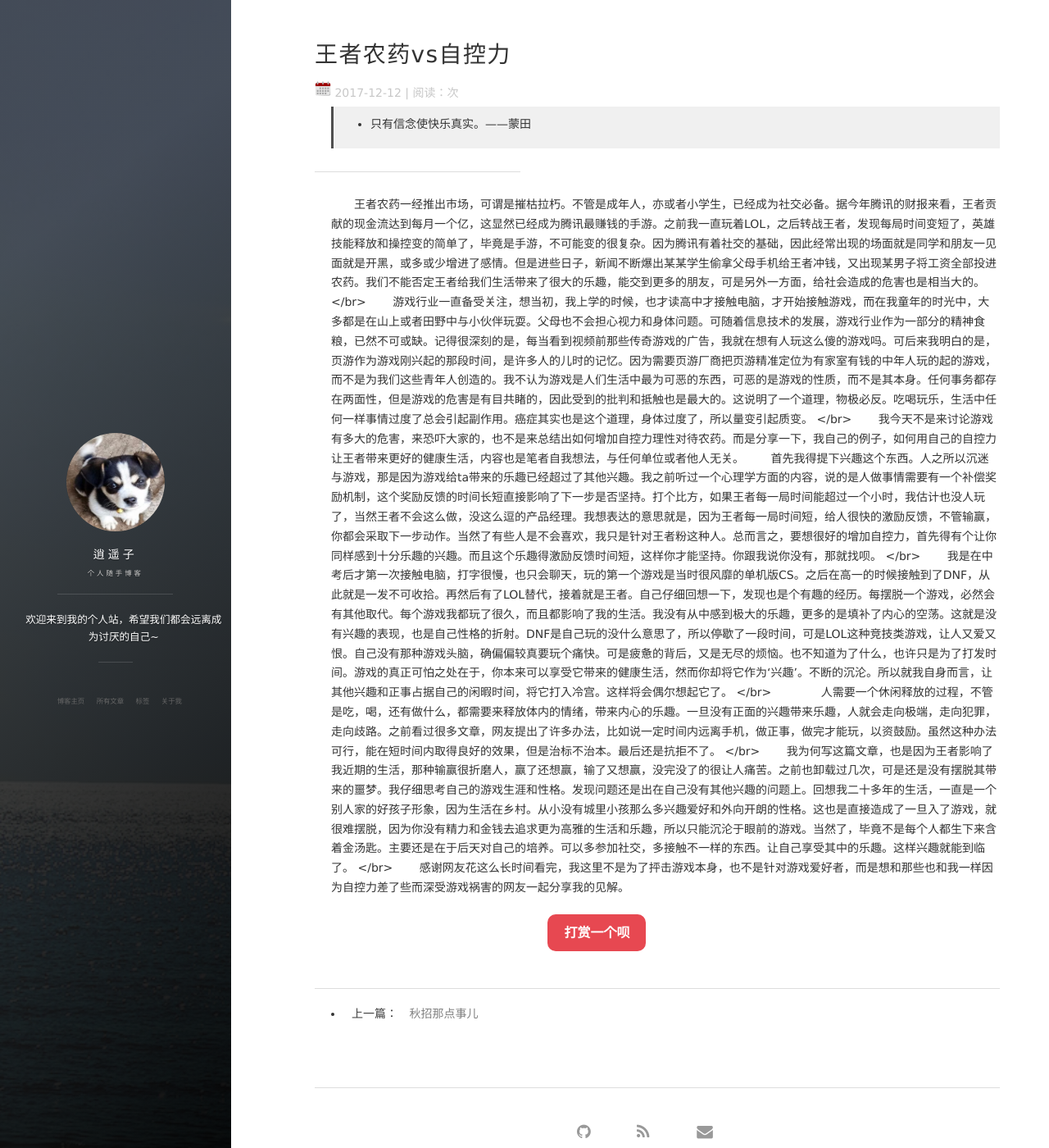
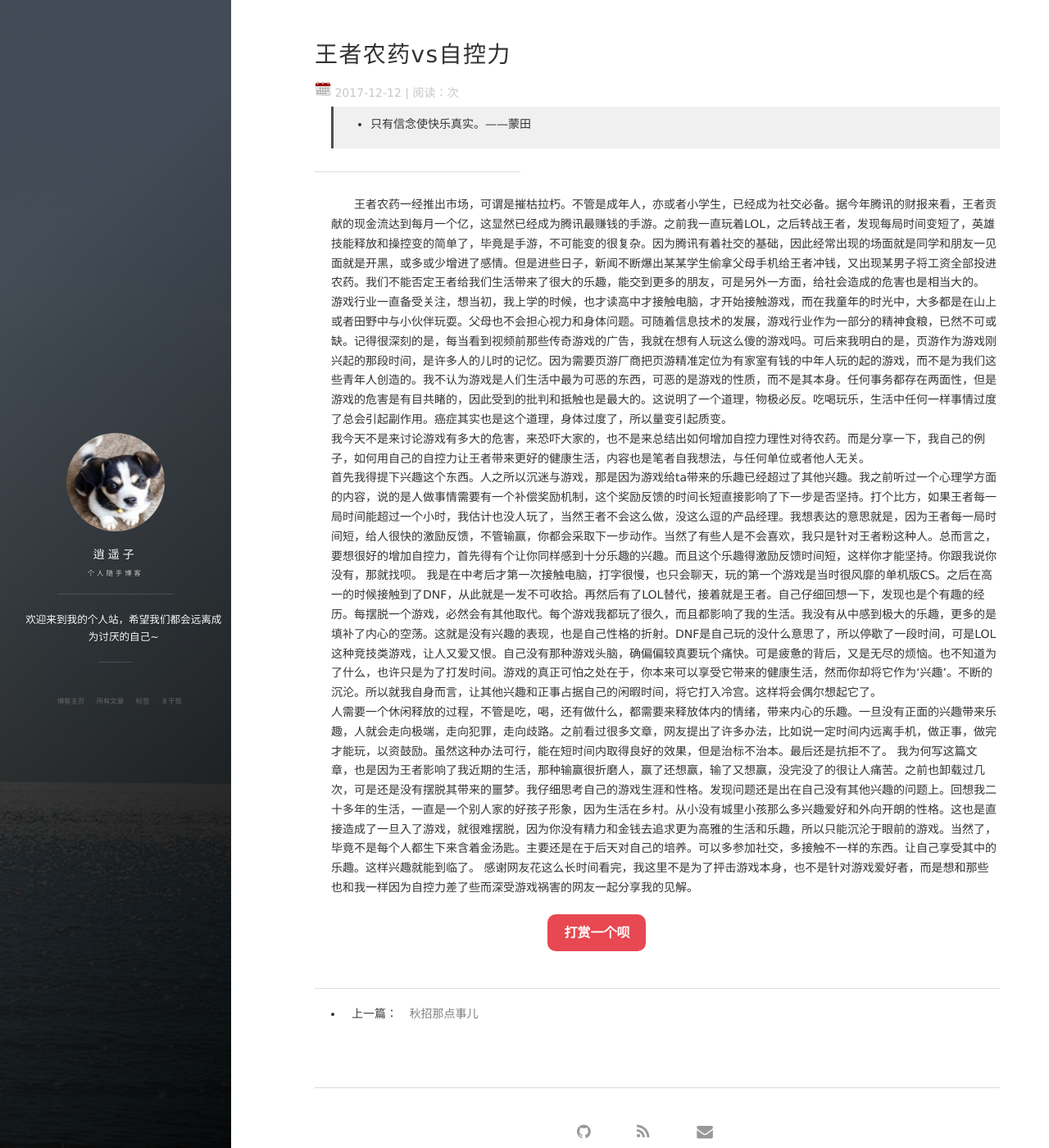
Before and after one commit to leezhu/leezhu.github.io, a Jekyll site: the page built from _posts/2017-12-12-王者农药vs自控力.md, in a window 1280 px wide and 1400 px high. Shown: the whole window at 82% size. Built offline with Jekyll 4.4.1, drawn with Linux system fonts in a browser that asks for light colours; nearby versions of some CDN libraries; comment, search, counter and statistics services are not loaded.

Commit message:
Update 2017-12-12-王者农药vs自控力.md

```diff
--- a/_posts/2017-12-12-王者农药vs自控力.md
+++ b/_posts/2017-12-12-王者农药vs自控力.md
@@ -10,16 +10,9 @@
 
 ------
 　　王者农药一经推出市场，可谓是摧枯拉朽。不管是成年人，亦或者小学生，已经成为社交必备。据今年腾讯的财报来看，王者贡献的现金流达到每月一个亿，这显然已经成为腾讯最赚钱的手游。之前我一直玩着LOL，之后转战王者，发现每局时间变短了，英雄技能释放和操控变的简单了，毕竟是手游，不可能变的很复杂。因为腾讯有着社交的基础，因此经常出现的场面就是同学和朋友一见面就是开黑，或多或少增进了感情。但是进些日子，新闻不断爆出某某学生偷拿父母手机给王者冲钱，又出现某男子将工资全部投进农药。我们不能否定王者给我们生活带来了很大的乐趣，能交到更多的朋友，可是另外一方面，给社会造成的危害也是相当大的。
-</br>
-　　游戏行业一直备受关注，想当初，我上学的时候，也才读高中才接触电脑，才开始接触游戏，而在我童年的时光中，大多都是在山上或者田野中与小伙伴玩耍。父母也不会担心视力和身体问题。可随着信息技术的发展，游戏行业作为一部分的精神食粮，已然不可或缺。记得很深刻的是，每当看到视频前那些传奇游戏的广告，我就在想有人玩这么傻的游戏吗。可后来我明白的是，页游作为游戏刚兴起的那段时间，是许多人的儿时的记忆。因为需要页游厂商把页游精准定位为有家室有钱的中年人玩的起的游戏，而不是为我们这些青年人创造的。我不认为游戏是人们生活中最为可恶的东西，可恶的是游戏的性质，而不是其本身。任何事务都存在两面性，但是游戏的危害是有目共睹的，因此受到的批判和抵触也是最大的。这说明了一个道理，物极必反。吃喝玩乐，生活中任何一样事情过度了总会引起副作用。癌症其实也是这个道理，身体过度了，所以量变引起质变。
-</br>
-　　我今天不是来讨论游戏有多大的危害，来恐吓大家的，也不是来总结出如何增加自控力理性对待农药。而是分享一下，我自己的例子，如何用自己的自控力让王者带来更好的健康生活，内容也是笔者自我想法，与任何单位或者他人无关。
-　　首先我得提下兴趣这个东西。人之所以沉迷与游戏，那是因为游戏给ta带来的乐趣已经超过了其他兴趣。我之前听过一个心理学方面的内容，说的是人做事情需要有一个补偿奖励机制，这个奖励反馈的时间长短直接影响了下一步是否坚持。打个比方，如果王者每一局时间能超过一个小时，我估计也没人玩了，当然王者不会这么做，没这么逗的产品经理。我想表达的意思就是，因为王者每一局时间短，给人很快的激励反馈，不管输赢，你都会采取下一步动作。当然了有些人是不会喜欢，我只是针对王者粉这种人。总而言之，要想很好的增加自控力，首先得有个让你同样感到十分乐趣的兴趣。而且这个乐趣得激励反馈时间短，这样你才能坚持。你跟我说你没有，那就找呗。
-</br>
-　　我是在中考后才第一次接触电脑，打字很慢，也只会聊天，玩的第一个游戏是当时很风靡的单机版CS。之后在高一的时候接触到了DNF，从此就是一发不可收拾。再然后有了LOL替代，接着就是王者。自己仔细回想一下，发现也是个有趣的经历。每摆脱一个游戏，必然会有其他取代。每个游戏我都玩了很久，而且都影响了我的生活。我没有从中感到极大的乐趣，更多的是填补了内心的空荡。这就是没有兴趣的表现，也是自己性格的折射。DNF是自己玩的没什么意思了，所以停歇了一段时间，可是LOL这种竞技类游戏，让人又爱又恨。自己没有那种游戏头脑，确偏偏较真要玩个痛快。可是疲惫的背后，又是无尽的烦恼。也不知道为了什么，也许只是为了打发时间。游戏的真正可怕之处在于，你本来可以享受它带来的健康生活，然而你却将它作为‘兴趣’。不断的沉沦。所以就我自身而言，让其他兴趣和正事占据自己的闲暇时间，将它打入冷宫。这样将会偶尔想起它了。
-</br>
-　　人需要一个休闲释放的过程，不管是吃，喝，还有做什么，都需要来释放体内的情绪，带来内心的乐趣。一旦没有正面的兴趣带来乐趣，人就会走向极端，走向犯罪，走向歧路。之前看过很多文章，网友提出了许多办法，比如说一定时间内远离手机，做正事，做完才能玩，以资鼓励。虽然这种办法可行，能在短时间内取得良好的效果，但是治标不治本。最后还是抗拒不了。
-</br>
-　　我为何写这篇文章，也是因为王者影响了我近期的生活，那种输赢很折磨人，赢了还想赢，输了又想赢，没完没了的很让人痛苦。之前也卸载过几次，可是还是没有摆脱其带来的噩梦。我仔细思考自己的游戏生涯和性格。发现问题还是出在自己没有其他兴趣的问题上。回想我二十多年的生活，一直是一个别人家的好孩子形象，因为生活在乡村。从小没有城里小孩那么多兴趣爱好和外向开朗的性格。这也是直接造成了一旦入了游戏，就很难摆脱，因为你没有精力和金钱去追求更为高雅的生活和乐趣，所以只能沉沦于眼前的游戏。当然了，毕竟不是每个人都生下来含着金汤匙。主要还是在于后天对自己的培养。可以多参加社交，多接触不一样的东西。让自己享受其中的乐趣。这样兴趣就能到临了。
-</br>
-　　感谢网友花这么长时间看完，我这里不是为了抨击游戏本身，也不是针对游戏爱好者，而是想和那些也和我一样因为自控力差了些而深受游戏祸害的网友一起分享我的见解。
+  游戏行业一直备受关注，想当初，我上学的时候，也才读高中才接触电脑，才开始接触游戏，而在我童年的时光中，大多都是在山上或者田野中与小伙伴玩耍。父母也不会担心视力和身体问题。可随着信息技术的发展，游戏行业作为一部分的精神食粮，已然不可或缺。记得很深刻的是，每当看到视频前那些传奇游戏的广告，我就在想有人玩这么傻的游戏吗。可后来我明白的是，页游作为游戏刚兴起的那段时间，是许多人的儿时的记忆。因为需要页游厂商把页游精准定位为有家室有钱的中年人玩的起的游戏，而不是为我们这些青年人创造的。我不认为游戏是人们生活中最为可恶的东西，可恶的是游戏的性质，而不是其本身。任何事务都存在两面性，但是游戏的危害是有目共睹的，因此受到的批判和抵触也是最大的。这说明了一个道理，物极必反。吃喝玩乐，生活中任何一样事情过度了总会引起副作用。癌症其实也是这个道理，身体过度了，所以量变引起质变。
+  我今天不是来讨论游戏有多大的危害，来恐吓大家的，也不是来总结出如何增加自控力理性对待农药。而是分享一下，我自己的例子，如何用自己的自控力让王者带来更好的健康生活，内容也是笔者自我想法，与任何单位或者他人无关。
+  首先我得提下兴趣这个东西。人之所以沉迷与游戏，那是因为游戏给ta带来的乐趣已经超过了其他兴趣。我之前听过一个心理学方面的内容，说的是人做事情需要有一个补偿奖励机制，这个奖励反馈的时间长短直接影响了下一步是否坚持。打个比方，如果王者每一局时间能超过一个小时，我估计也没人玩了，当然王者不会这么做，没这么逗的产品经理。我想表达的意思就是，因为王者每一局时间短，给人很快的激励反馈，不管输赢，你都会采取下一步动作。当然了有些人是不会喜欢，我只是针对王者粉这种人。总而言之，要想很好的增加自控力，首先得有个让你同样感到十分乐趣的兴趣。而且这个乐趣得激励反馈时间短，这样你才能坚持。你跟我说你没有，那就找呗。   我是在中考后才第一次接触电脑，打字很慢，也只会聊天，玩的第一个游戏是当时很风靡的单机版CS。之后在高一的时候接触到了DNF，从此就是一发不可收拾。再然后有了LOL替代，接着就是王者。自己仔细回想一下，发现也是个有趣的经历。每摆脱一个游戏，必然会有其他取代。每个游戏我都玩了很久，而且都影响了我的生活。我没有从中感到极大的乐趣，更多的是填补了内心的空荡。这就是没有兴趣的表现，也是自己性格的折射。DNF是自己玩的没什么意思了，所以停歇了一段时间，可是LOL这种竞技类游戏，让人又爱又恨。自己没有那种游戏头脑，确偏偏较真要玩个痛快。可是疲惫的背后，又是无尽的烦恼。也不知道为了什么，也许只是为了打发时间。游戏的真正可怕之处在于，你本来可以享受它带来的健康生活，然而你却将它作为‘兴趣’。不断的沉沦。所以就我自身而言，让其他兴趣和正事占据自己的闲暇时间，将它打入冷宫。这样将会偶尔想起它了。
+  人需要一个休闲释放的过程，不管是吃，喝，还有做什么，都需要来释放体内的情绪，带来内心的乐趣。一旦没有正面的兴趣带来乐趣，人就会走向极端，走向犯罪，走向歧路。之前看过很多文章，网友提出了许多办法，比如说一定时间内远离手机，做正事，做完才能玩，以资鼓励。虽然这种办法可行，能在短时间内取得良好的效果，但是治标不治本。最后还是抗拒不了。
+  我为何写这篇文章，也是因为王者影响了我近期的生活，那种输赢很折磨人，赢了还想赢，输了又想赢，没完没了的很让人痛苦。之前也卸载过几次，可是还是没有摆脱其带来的噩梦。我仔细思考自己的游戏生涯和性格。发现问题还是出在自己没有其他兴趣的问题上。回想我二十多年的生活，一直是一个别人家的好孩子形象，因为生活在乡村。从小没有城里小孩那么多兴趣爱好和外向开朗的性格。这也是直接造成了一旦入了游戏，就很难摆脱，因为你没有精力和金钱去追求更为高雅的生活和乐趣，所以只能沉沦于眼前的游戏。当然了，毕竟不是每个人都生下来含着金汤匙。主要还是在于后天对自己的培养。可以多参加社交，多接触不一样的东西。让自己享受其中的乐趣。这样兴趣就能到临了。
+  感谢网友花这么长时间看完，我这里不是为了抨击游戏本身，也不是针对游戏爱好者，而是想和那些也和我一样因为自控力差了些而深受游戏祸害的网友一起分享我的见解。
```
